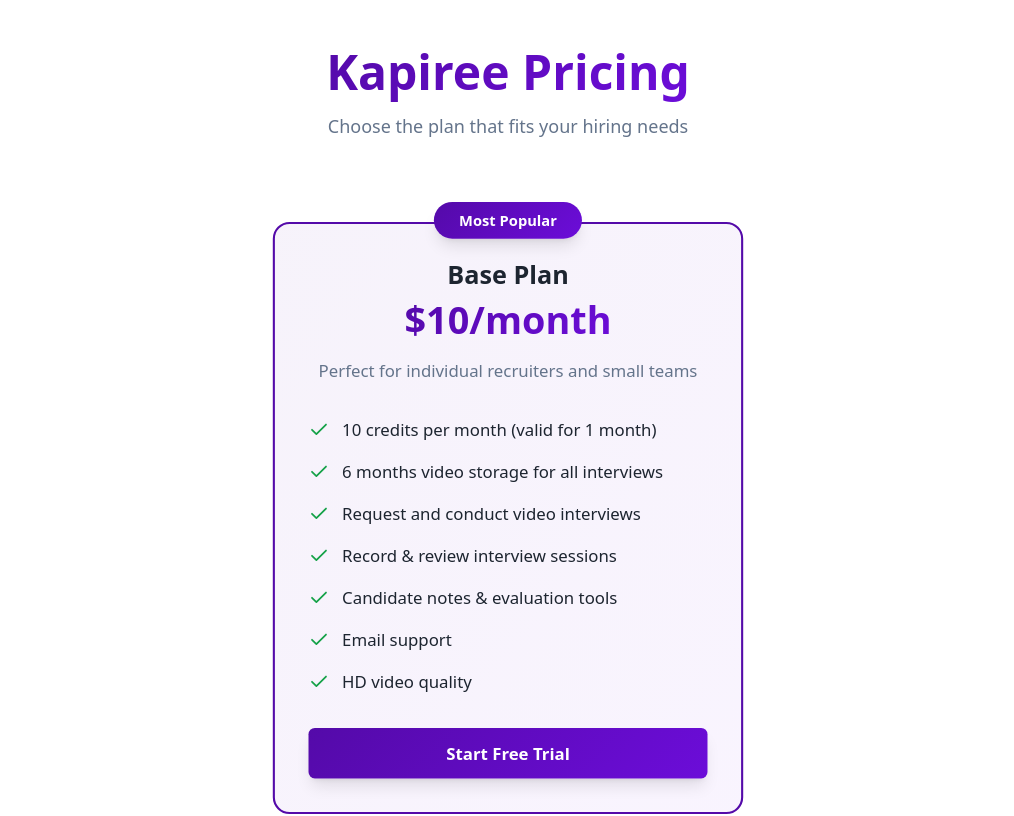
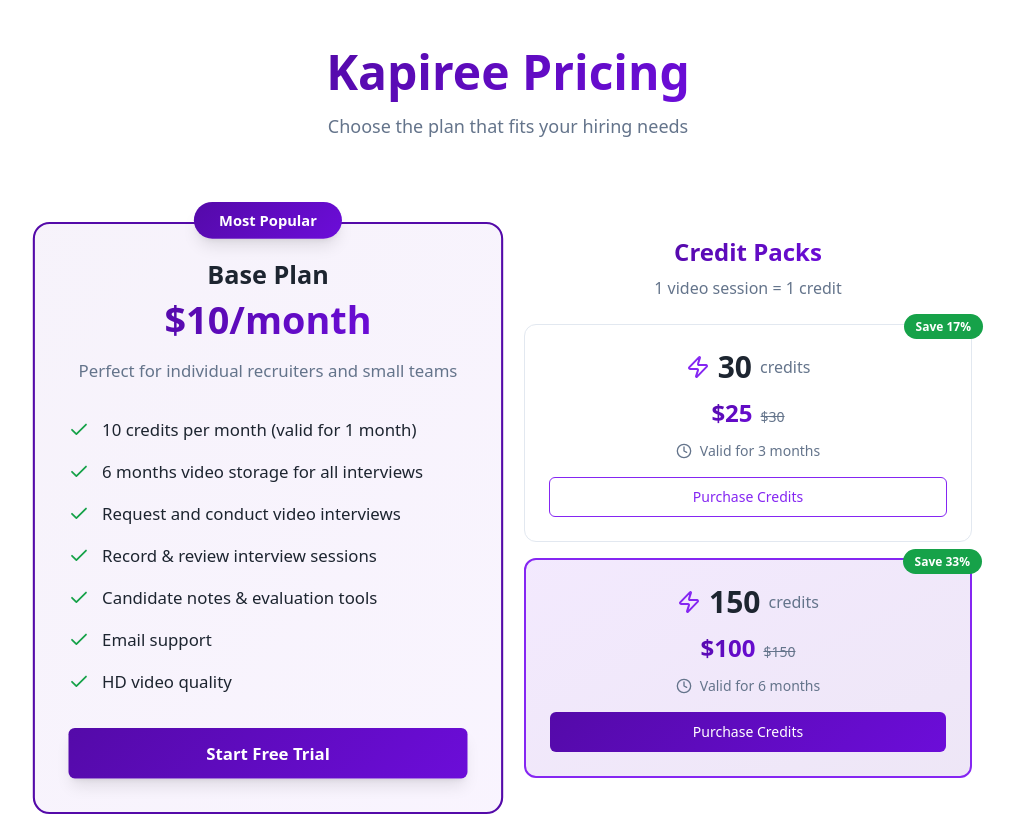
Before and after one commit to vmidhun/kapiree-pricing-plans, a React (Vite) app: page / in a window 1280 px wide. Shown: the top 816 px of the page, without its empty margins (132-1146 px from the left). Built offline with nearby package versions, Linux system fonts and the light colour scheme.

Commit message:
Rearrange pricing page layout
Rearrange the pricing page components to match the provided image layout. This includes adjusting the positioning of the Base Plan, Credit Packs, Add-Ons, and Storage Policy sections.

```diff
--- a/src/pages/Index.tsx
+++ b/src/pages/Index.tsx
@@ -33,10 +33,12 @@ const Index = () => {
     <div className="min-h-screen bg-background">
       <PricingHero />
 
-      {/* Main Subscription */}
+      {/* Main Pricing Section - 2 Column Layout */}
       <section className="py-12 px-6">
-        <div className="max-w-4xl mx-auto">
-          <div className="flex justify-center">
+        <div className="max-w-6xl mx-auto">
+          <div className="grid lg:grid-cols-2 gap-8 items-start">
+            {/* Left Column - Base Plan */}
+            <div className="flex justify-center lg:justify-end">
               <div className="w-full max-w-md">
                 <PricingCard
                   title="Base Plan"
@@ -49,24 +51,22 @@ const Index = () => {
                 />
               </div>
             </div>
-        </div>
-      </section>
 
-      {/* Credit System */}
-      <section className="py-12 px-6 bg-muted/30">
-        <div className="max-w-4xl mx-auto">
-          <div className="text-center mb-8">
+            {/* Right Column - Credit Packs */}
+            <div className="flex justify-center lg:justify-start">
+              <div className="w-full max-w-md">
+                <div className="text-center mb-6">
                   <h2 className="text-2xl font-bold mb-2">
                     <span className="bg-gradient-primary bg-clip-text text-transparent">
                       Credit Packs
                     </span>
                   </h2>
-            <p className="text-muted-foreground mb-4">
+                  <p className="text-muted-foreground">
                     1 video session = 1 credit
                   </p>
                 </div>
 
-          <div className="grid md:grid-cols-2 gap-6 max-w-3xl mx-auto">
+                <div className="space-y-4">
                   <CreditCard
                     credits={30}
                     price="$25"
@@ -84,6 +84,9 @@ const Index = () => {
                   />
                 </div>
               </div>
+            </div>
+          </div>
+        </div>
       </section>
 
       <StoragePolicy />
```
Lines whose indentation alone changed are shown as unchanged.
